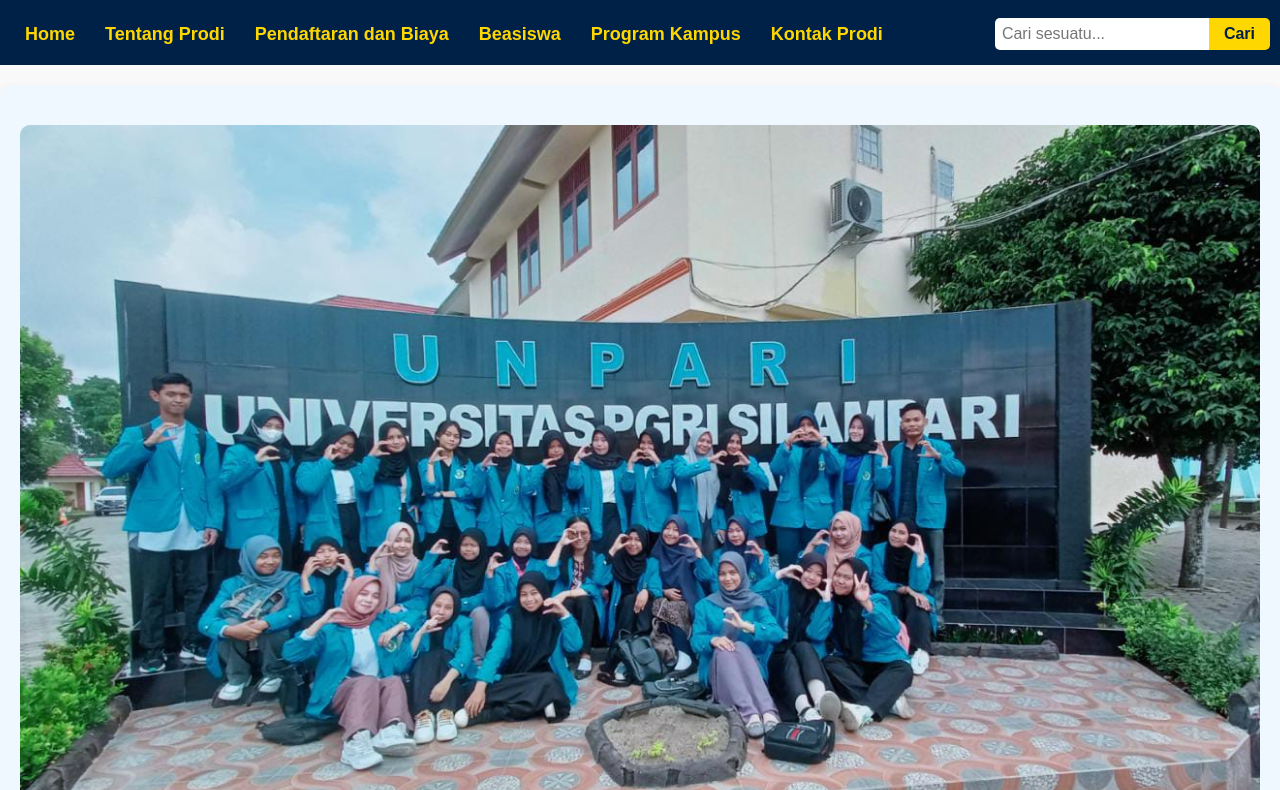
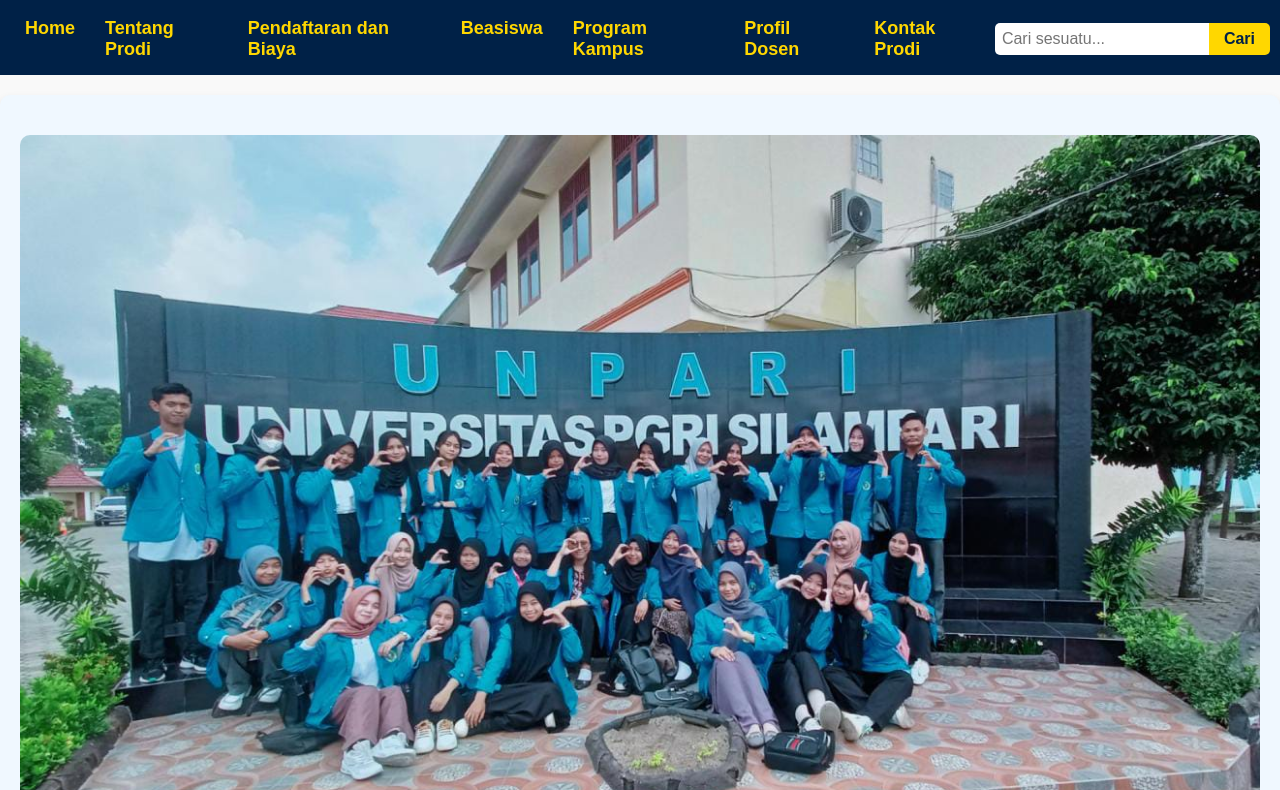
Before and after one commit to customerservice-mathunpari/customerservice-math, a plain HTML site: page index.html in a window 1280 px wide. Shown: the part 124-914 px from the top of the page. Drawn offline with Linux system fonts and the light colour scheme.

Commit message:
Update index.html
Signed-off-by: customerservice-mathunpari <deapisatra@gmail.com>

```diff
--- a/index.html
+++ b/index.html
@@ -169,6 +169,7 @@
             <li><a href="pendaftaran.html">Pendaftaran dan Biaya</a></li>
             <li><a href="beasiswa.html">Beasiswa</a></li>
             <li><a href="program-kampus.html">Program Kampus</a></li>
+             <li><a href="profil.html">Profil Dosen</a></li>
             <li><a href="kontak.html">Kontak Prodi</a></li>
         </ul>
         <div class="search-bar">
```
